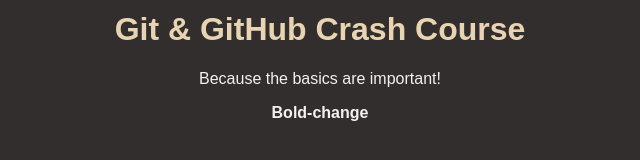
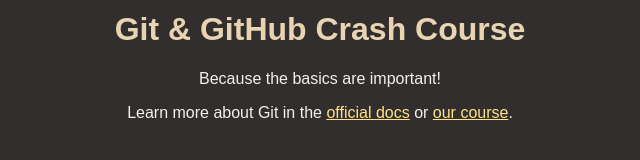
Before and after one commit to drock10/max-udemy-git, a plain HTML site: page index.html in a window 1280 px wide. Shown: the part 158-318 px from the top of the page, without its empty margins (320-960 px from the left). Drawn offline with Linux system fonts and the light colour scheme.

Commit message:
max-changes

```diff
--- a/index.html
+++ b/index.html
@@ -8,9 +8,17 @@
     <link rel="stylesheet" href="styles.css" />
   </head>
   <body>
-    <img id="logo" src="logo.png" alt="A logo that contains the word 'Git'" />
-    <h1>Git & GitHub Crash Course</h1>
-    <p>Because the basics are important!</p>
-    <b>Bold-change</b>
+    <header>
+      <img id="logo" src="logo.png" alt="A logo that contains the word 'Git'" />
+      <h1>Git & GitHub Crash Course</h1>
+    </header>
+    <main>
+      <p>Because the basics are important!</p>
+      <p>
+        Learn more about Git in the
+        <a href="https://git-scm.com/book/en/v2">official docs</a> or
+        <a href="https://acad.link/git">our course</a>.
+      </p>
+    </main>
   </body>
 </html>
--- a/styles.css
+++ b/styles.css
@@ -19,3 +19,7 @@ body {
 h1 {
   color: #e8d4b2;
 }
+
+a {
+  color: #fee389;
+}
```
